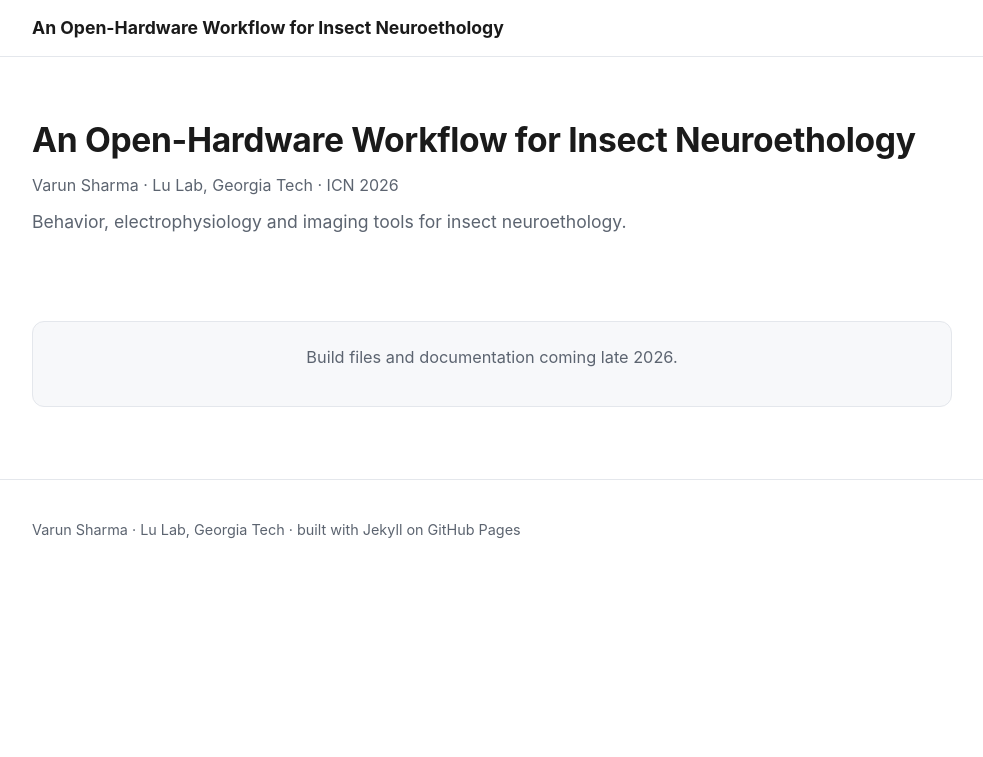
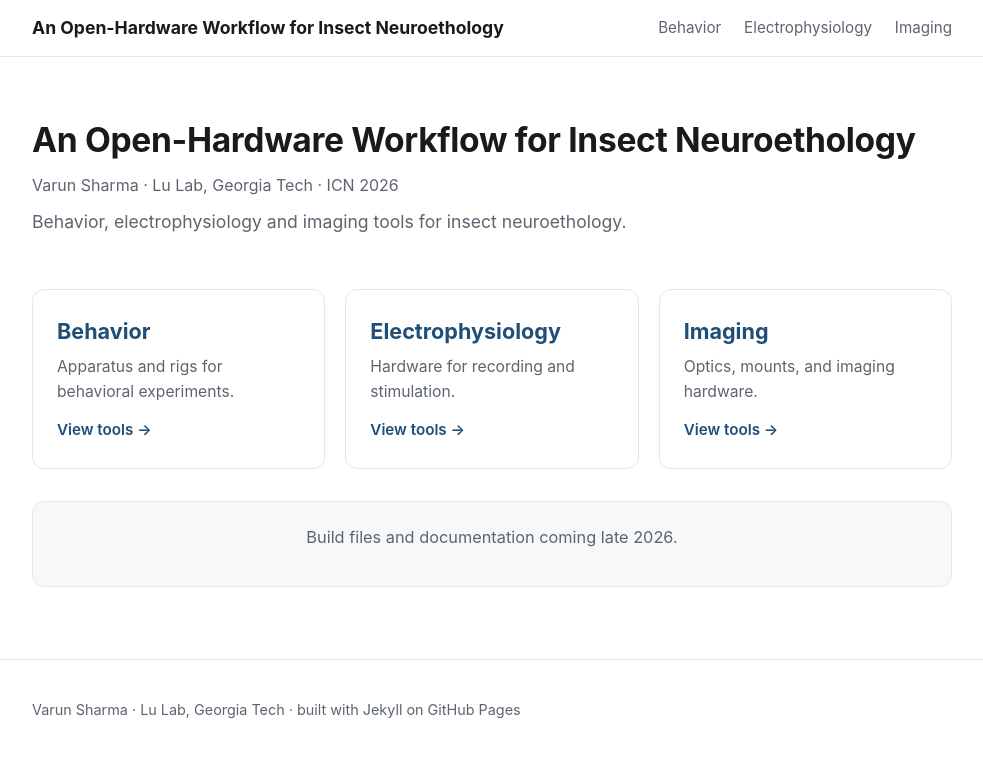
Before and after one commit to vash8120/open-hardware-neuro, a Jekyll site: the page built from index.html, in a window 1280 px wide. Shown: the top 757 px of the page, without its empty margins (148-1131 px from the left). Built offline with Jekyll 4.4.1, drawn with Linux system fonts in a browser that asks for light colours.

Commit message:
Add files via upload

```diff
--- a/_config.yml
+++ b/_config.yml
@@ -26,10 +26,11 @@ baseurl: "/open-hardware-neuro"
 url: "https://vash8120.github.io"
 
 # ------------------------------------------------------------
-#  Categories shown on the landing page (order matters).
+#  Topics shown on the landing page (order matters).
 #  "key" must match the `category:` field in each tool file.
+#  (Named "topics" — "categories" is a reserved word in Jekyll.)
 # ------------------------------------------------------------
-categories:
+topics:
   - key: behavior
     name: "Behavior"
     blurb: "Apparatus and rigs for behavioral experiments."
--- a/_layouts/category.html
+++ b/_layouts/category.html
@@ -1,7 +1,7 @@
 ---
 layout: default
 ---
-{% assign cat = site.categories | where: "key", page.category | first %}
+{% assign cat = site.topics | where: "key", page.category | first %}
 
 <a class="back-link" href="{{ '/' | relative_url }}">← All topics</a>
 
--- a/_layouts/default.html
+++ b/_layouts/default.html
@@ -12,7 +12,7 @@
     <div class="wrap">
       <a class="site-title" href="{{ '/' | relative_url }}">{{ site.title }}</a>
       <nav class="site-nav">
-        {% for cat in site.categories %}
+        {% for cat in site.topics %}
           <a href="{{ '/' | append: cat.key | append: '/' | relative_url }}">{{ cat.name }}</a>
         {% endfor %}
       </nav>
--- a/_layouts/tool.html
+++ b/_layouts/tool.html
@@ -1,7 +1,7 @@
 ---
 layout: default
 ---
-{% assign cat = site.categories | where: "key", page.category | first %}
+{% assign cat = site.topics | where: "key", page.category | first %}
 
 <a class="back-link" href="{{ '/' | append: page.category | append: '/' | relative_url }}">← {{ cat.name }}</a>
 
--- a/index.html
+++ b/index.html
@@ -8,7 +8,7 @@ layout: default
 </section>
 
 <div class="card-grid topics">
-  {% for cat in site.categories %}
+  {% for cat in site.topics %}
     <a class="card topic" href="{{ '/' | append: cat.key | append: '/' | relative_url }}">
       <div class="card-body">
         <h2>{{ cat.name }}</h2>
```
